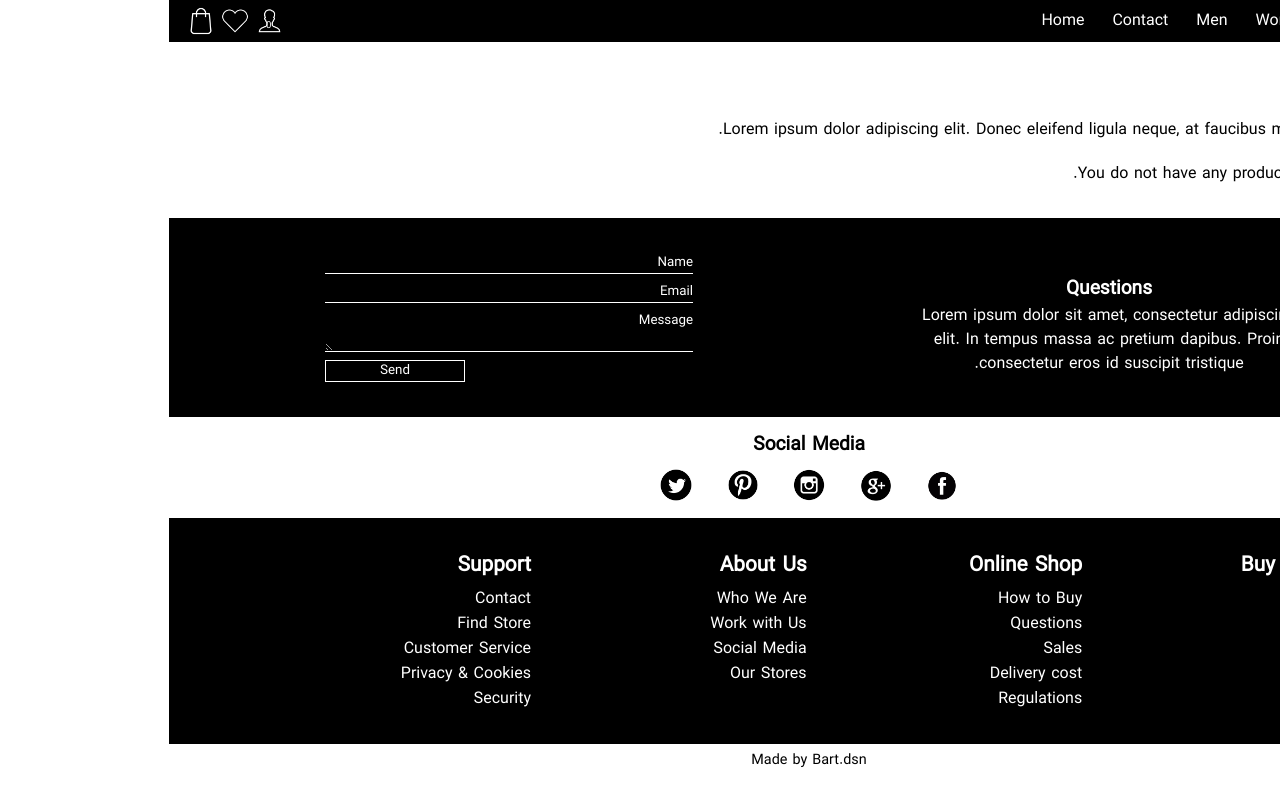
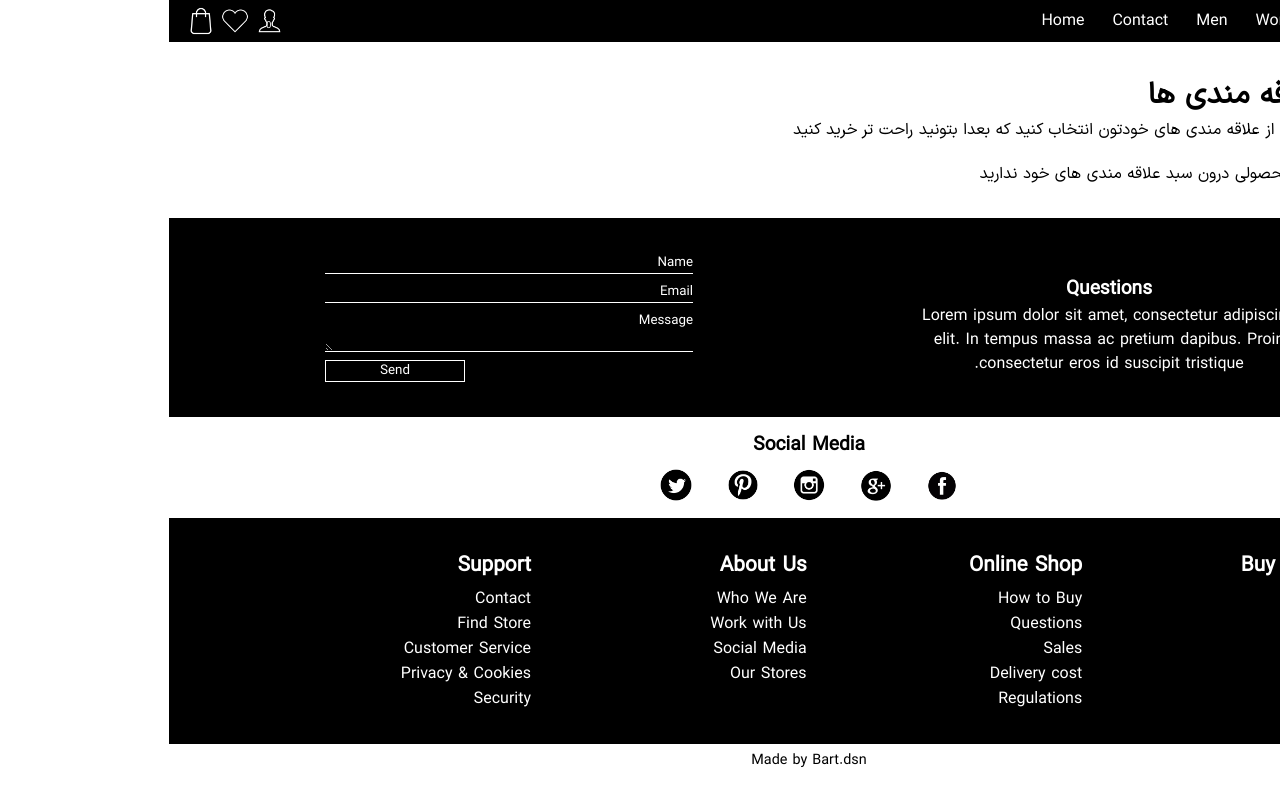
Before and after one commit to alichatraei/Ali_Chatraei_final_project, a React (Create React App) app: page /wishlist in a window 1280 px wide. Built offline with nearby package versions, Linux system fonts and the light colour scheme.

Commit message:
Edit wishlist & wishlistitem

```diff
--- a/src/containers/Wishlist/Wishlist.js
+++ b/src/containers/Wishlist/Wishlist.js
@@ -1,57 +1,70 @@
-import React from 'react';
-import './Wishlist.scss';
-import { connect } from 'react-redux';
-import * as actions from '../../store/actions';
-import TransitionGroup from 'react-transition-group/TransitionGroup';
-import CSSTransition from 'react-transition-group/CSSTransition';
-import PropTypes from 'prop-types';
+import React from "react";
+import "./Wishlist.scss";
+import { connect } from "react-redux";
+import * as actions from "../../store/actions";
+import TransitionGroup from "react-transition-group/TransitionGroup";
+import CSSTransition from "react-transition-group/CSSTransition";
+import PropTypes from "prop-types";
 
-import WishlistItem from './WishlistItem/WishlistItem';
-import Button from '../../components/UI/Button/Button';
-import ScrollToTopOnMount from '../../shared/ScrollToTopOnMount';
+import WishlistItem from "./WishlistItem/WishlistItem";
+import Button from "../../components/UI/Button/Button";
+import ScrollToTopOnMount from "../../shared/ScrollToTopOnMount";
 
 const wishlist = (props) => {
   let list;
-  (props.wishlistItems.length === 0) ? list = <p className="main-info" style={{ marginTop: '20px', fontWeight: '500' }}>You do not have any products on the list yet.</p> :
-    list = (
+  props.wishlistItems.length === 0
+    ? (list = (
+        <p
+          className="main-info"
+          style={{ marginTop: "20px", fontWeight: "500" }}
+        >
+          شما تا الان هیچ محصولی درون سبد علاقه مندی های خود ندارید
+        </p>
+      ))
+    : (list = (
         <TransitionGroup component="ul" className="wishlist-list">
-        {props.wishlistItems.map(item => (
+          {props.wishlistItems.map((item) => (
             <CSSTransition key={item.id} classNames="fade" timeout={300}>
               <WishlistItem item={item} />
             </CSSTransition>
           ))}
         </TransitionGroup>
-    );
+      ));
 
   return (
     <>
       <ScrollToTopOnMount />
       <div className="wishlist-container">
-        <h2 className="main-title">Wishlist</h2>
-        <p className="main-info">Lorem ipsum dolor adipiscing elit. Donec eleifend ligula neque, at faucibus metus trum sedru.</p>
+        <h2 className="main-title">لیست علاقه مندی ها</h2>
+        <p className="main-info">
+          میتونید یک لیستی از علاقه مندی های خودتون انتخاب کنید که بعدا بتونید
+          راحت تر خرید کنید
+        </p>
         {list}
-        {props.wishlistItems.length > 0 &&
-          <Button clicked={props.clearWishlist} btnType="dark">Clear Wishlist</Button>
-        }
+        {props.wishlistItems.length > 0 && (
+          <Button clicked={props.clearWishlist} btnType="dark">
+            پاک کردن لیست علاقه مندی ها
+          </Button>
+        )}
       </div>
     </>
-  )
+  );
 };
 
 wishlist.propTypes = {
   wishlistItems: PropTypes.array.isRequired,
-  clearWishlist: PropTypes.func.isRequired
+  clearWishlist: PropTypes.func.isRequired,
 };
 
-const mapStateToProps = state => {
+const mapStateToProps = (state) => {
   return {
-    wishlistItems: state.products.wishlist
+    wishlistItems: state.products.wishlist,
   };
 };
 
-const mapDispatchToProps = dispatch => {
+const mapDispatchToProps = (dispatch) => {
   return {
-    clearWishlist: () => dispatch(actions.clearWishlist())
+    clearWishlist: () => dispatch(actions.clearWishlist()),
   };
 };
 
--- a/src/containers/Wishlist/WishlistItem/WishlistItem.js
+++ b/src/containers/Wishlist/WishlistItem/WishlistItem.js
@@ -1,11 +1,11 @@
-import React from 'react';
-import './WishlistItem.scss';
-import { connect } from 'react-redux';
-import * as actions from '../../../store/actions';
-import { Link } from 'react-router-dom';
-import PropTypes from 'prop-types';
+import React from "react";
+import "./WishlistItem.scss";
+import { connect } from "react-redux";
+import * as actions from "../../../store/actions";
+import { Link } from "react-router-dom";
+import PropTypes from "prop-types";
 
-import Button from '../../../components/UI/Button/Button';
+import Button from "../../../components/UI/Button/Button";
 
 const wishlistItem = (props) => {
   const { id, title, subtitle, img, description, price } = props.item;
@@ -19,14 +19,18 @@ const wishlistItem = (props) => {
           <img src={img} alt="" className="wishlist-item-img" />
         </div>
         <div className="wishlist-info">
-          <h3 className="wishlist-subtitle">Description:</h3>
+          <h3 className="wishlist-subtitle">توضیحات محصول:</h3>
           <p className="wishlist-value">{description}</p>
-          <h3 className="wishlist-subtitle">Price: {price}.00 $</h3>
+          <h3 className="wishlist-subtitle">قیمت: {price}.۰۰۰ ریال</h3>
           <div className="btn-wrapper">
             <Link to={`/details/${id}`}>
-              <Button clicked={() => props.showDetails(id)}>Show Details</Button>
+              <Button clicked={() => props.showDetails(id)}>
+                نمایش جزئیات بیشتر محصول
+              </Button>
             </Link>
-            <Button clicked={() => props.removeWishlistItem(id)} btnType="dark">Remove</Button>
+            <Button clicked={() => props.removeWishlistItem(id)} btnType="dark">
+              حذف از لیست
+            </Button>
           </div>
         </div>
       </div>
@@ -36,13 +40,13 @@ const wishlistItem = (props) => {
 
 wishlistItem.propTypes = {
   showDetails: PropTypes.func.isRequired,
-  removeWishlistItem: PropTypes.func.isRequired
+  removeWishlistItem: PropTypes.func.isRequired,
 };
 
-const mapDispatchToProps = dispatch => {
+const mapDispatchToProps = (dispatch) => {
   return {
-    showDetails: id => dispatch(actions.showDetails(id)),
-    removeWishlistItem: id => dispatch(actions.removeWishlistItem(id))
+    showDetails: (id) => dispatch(actions.showDetails(id)),
+    removeWishlistItem: (id) => dispatch(actions.removeWishlistItem(id)),
   };
 };
 
```
Lines whose indentation alone changed are shown as unchanged.
